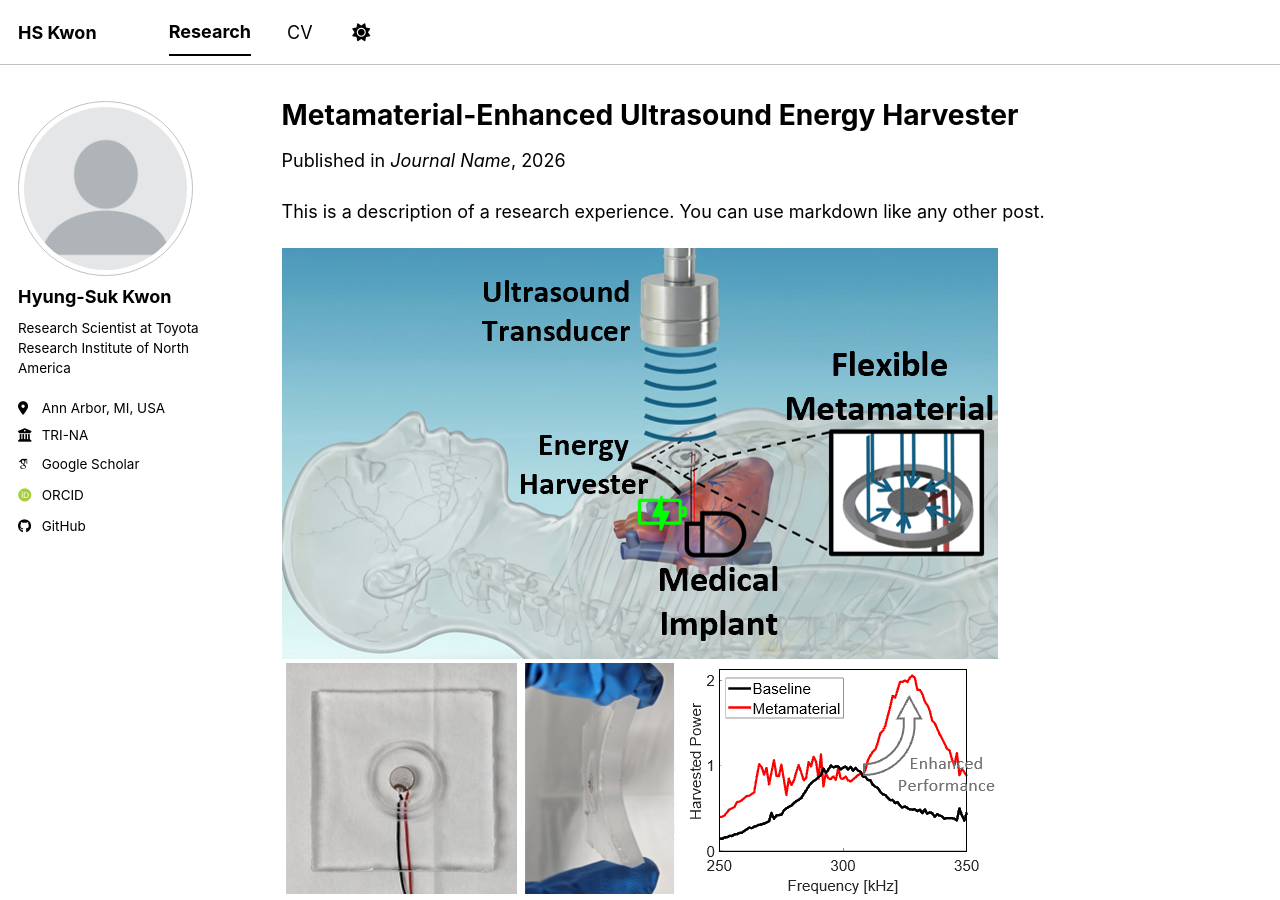
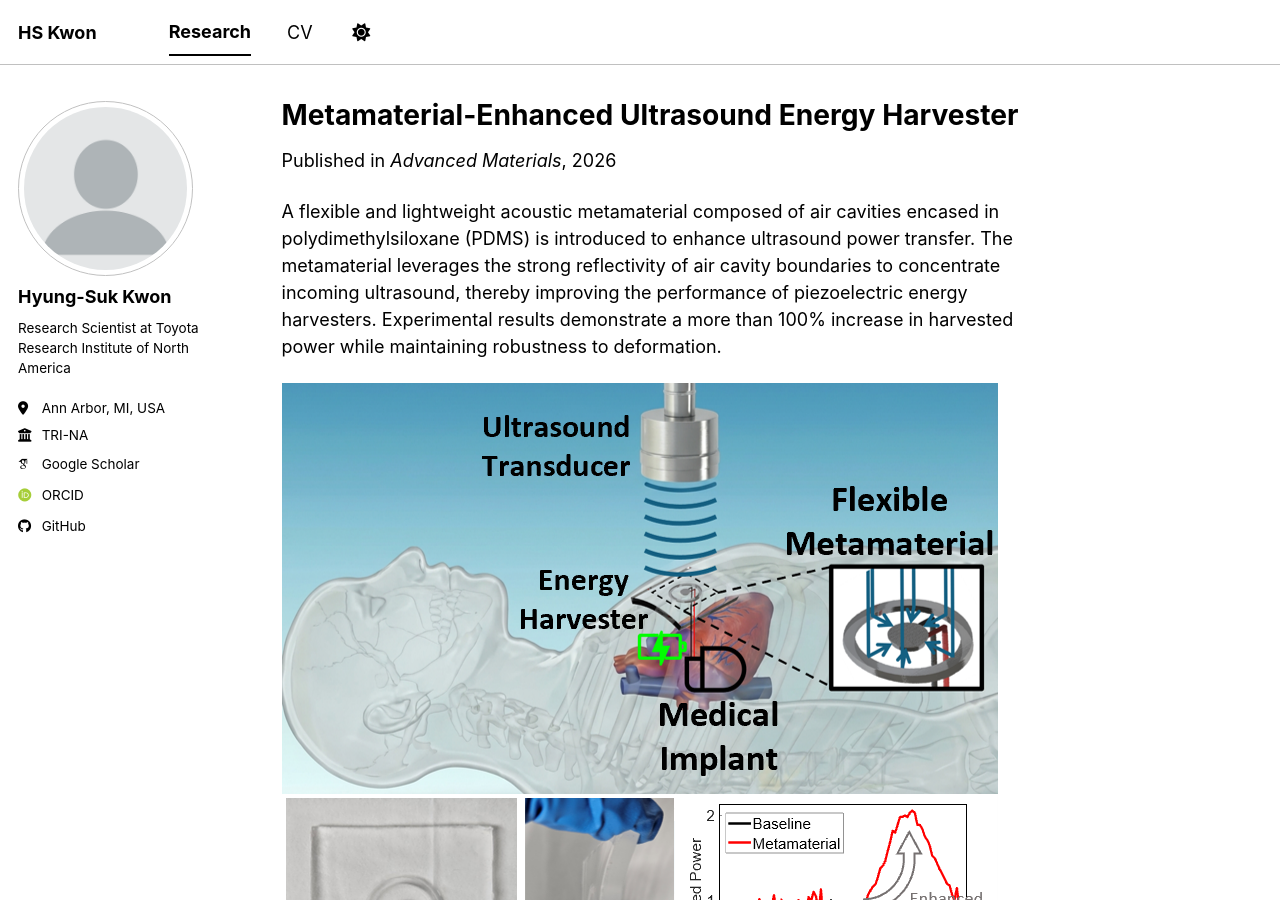
Before and after one commit to Kwon-HyungSuk/kwon-hyungsuk.github.io, a Jekyll site: the page built from _research/2024-2025_Wireless_Energy_Transfer_in_Water.md, in a window 1280 px wide and 900 px high. Built offline with Jekyll 4.4.1, drawn with Linux system fonts in a browser that asks for light colours; some web fonts are replaced; a script bundle is joined from its source files by our own code; library files that are not in the unit come from our copies.

Commit message:
Update 2024-2025_Wireless_Energy_Transfer_in_Water.md

```diff
--- a/_research/2024-2025_Wireless_Energy_Transfer_in_Water.md
+++ b/_research/2024-2025_Wireless_Energy_Transfer_in_Water.md
@@ -4,12 +4,12 @@ collection: research
 # excerpt: "Short description of this project for teaser. <img src='/images/500x300.png'>"
 type: ""
 permalink: /research/2026_Meta-UEH
-venue: "Journal Name"
+venue: "Advanced Materials"
 date: 2026-01-01
 location: "Toyota Research Institute of North America"
 ---
 
-This is a description of a research experience. You can use markdown like any other post.
+A flexible and lightweight acoustic metamaterial composed of air cavities encased in polydimethylsiloxane (PDMS) is introduced to enhance ultrasound power transfer. The metamaterial leverages the strong reflectivity of air cavity boundaries to concentrate incoming ultrasound, thereby improving the performance of piezoelectric energy harvesters. Experimental results demonstrate a more than 100% increase in harvested power while maintaining robustness to deformation.
 
 <img src='/images/research/Meta-UEH.png'>
 
```
